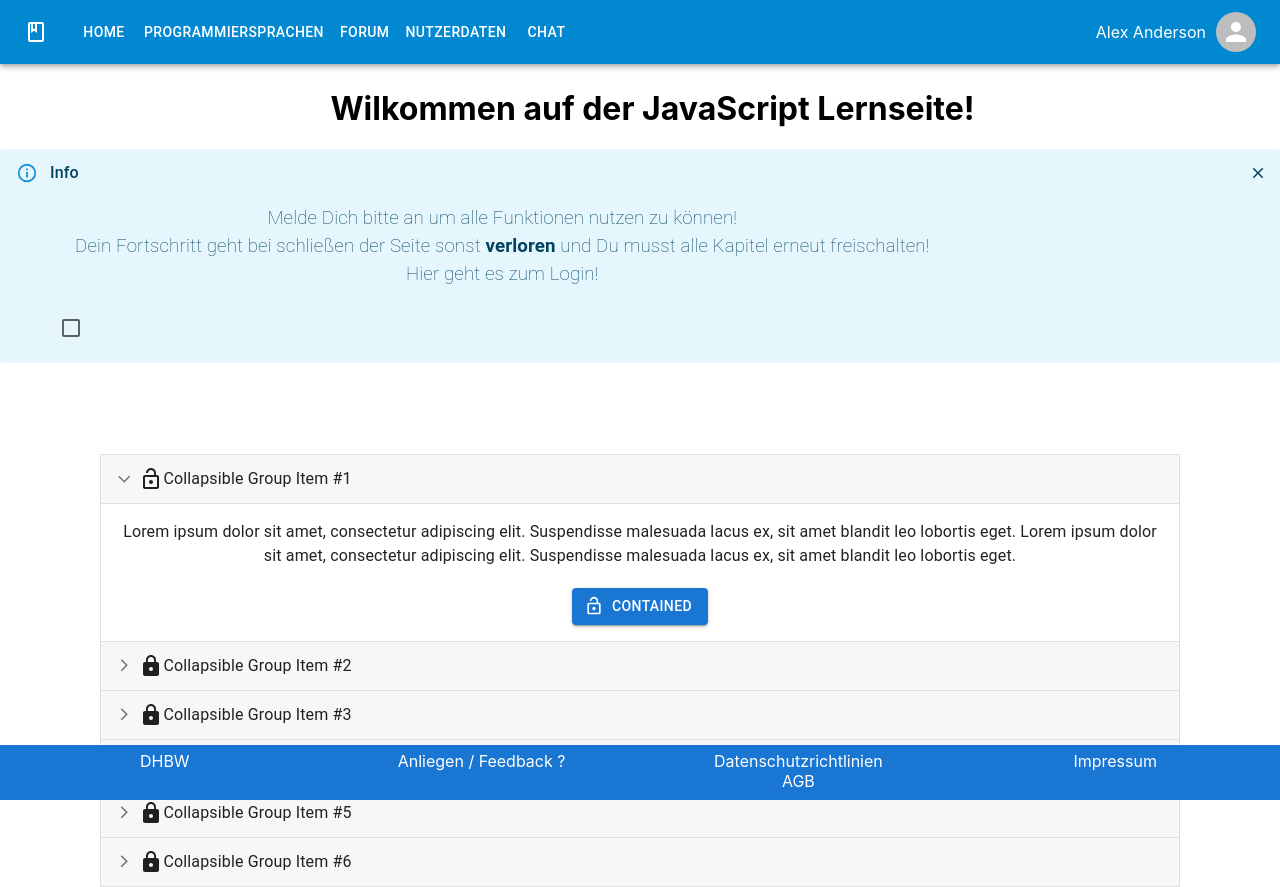
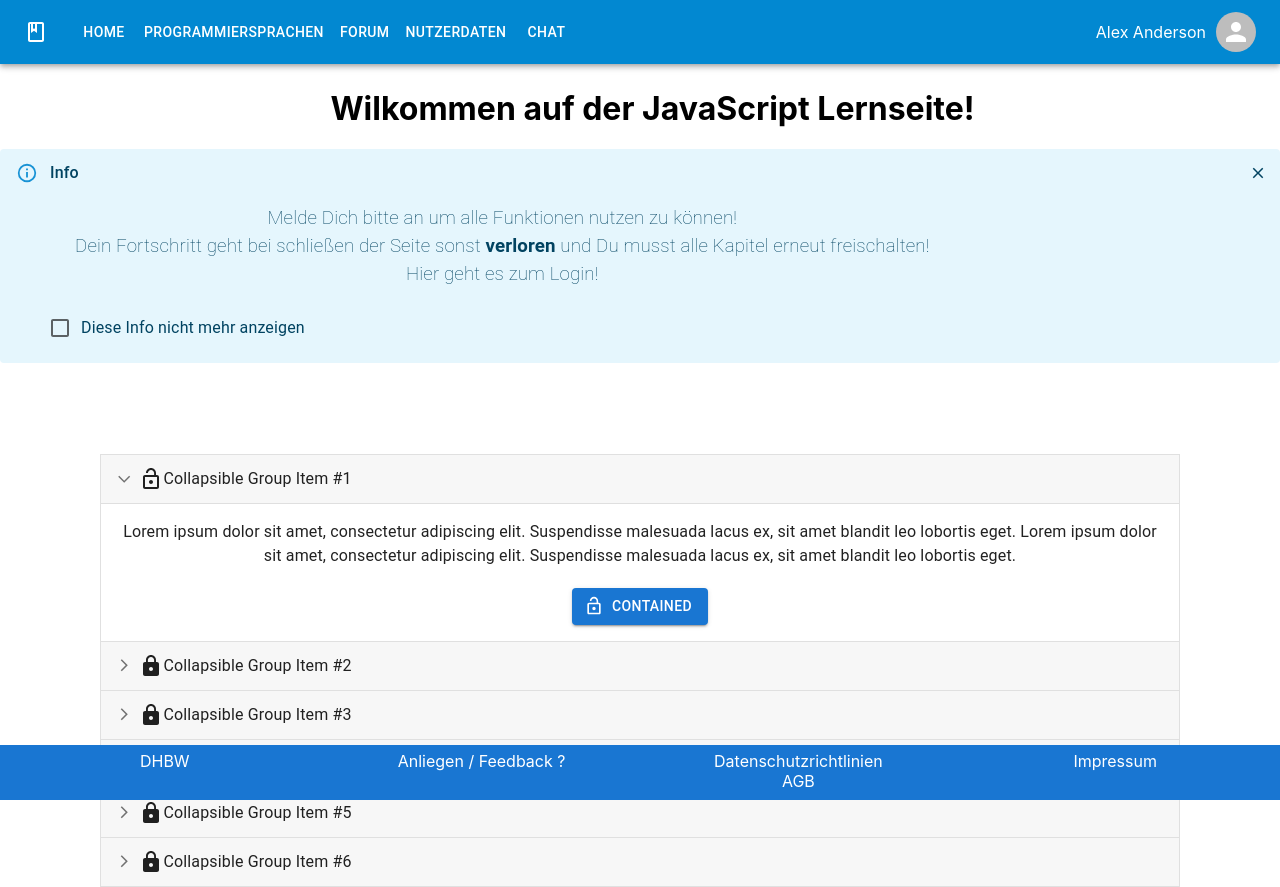
Before and after one commit to sakulklk/Lernmanagement, a Next.js app: page /kapitelJS_na in a window 1280 px wide. Built offline with nearby package versions, Linux system fonts and the light colour scheme.

Commit message:
1 file modified

```diff
--- a/components/kapitelJS/kapitelübersicht_na.js
+++ b/components/kapitelJS/kapitelübersicht_na.js
@@ -17,6 +17,8 @@ import Collapse from '@mui/material/Collapse';
 import CloseIcon from '@mui/icons-material/Close';
 import Box from '@mui/material/Box';
 import Checkbox from '@mui/material/Checkbox';
+import FormControlLabel from '@mui/material/FormControlLabel';
+
 
 const actions = [
   { icon: <LockIcon />, name: 'nicht freigeschalten!' },
@@ -133,12 +135,15 @@ export default function CustomizedAccordions() {
                   Hier geht es zum Login!
                 </a>
               </h3>
-              <Checkbox
+              <FormControlLabel
+          control={<Checkbox value="remember" color="primary" />}
+          label="Diese Info nicht mehr anzeigen"
+        />
+              {/* <Checkbox
                 checked={checked}
                 onChange={handleChangeCheck}
                 inputProps={{ 'aria-label': 'controlled' }}
-                input="annnn"
-              />
+              /> */}
             </Typography>
           </Alert>
         </Collapse>
```
